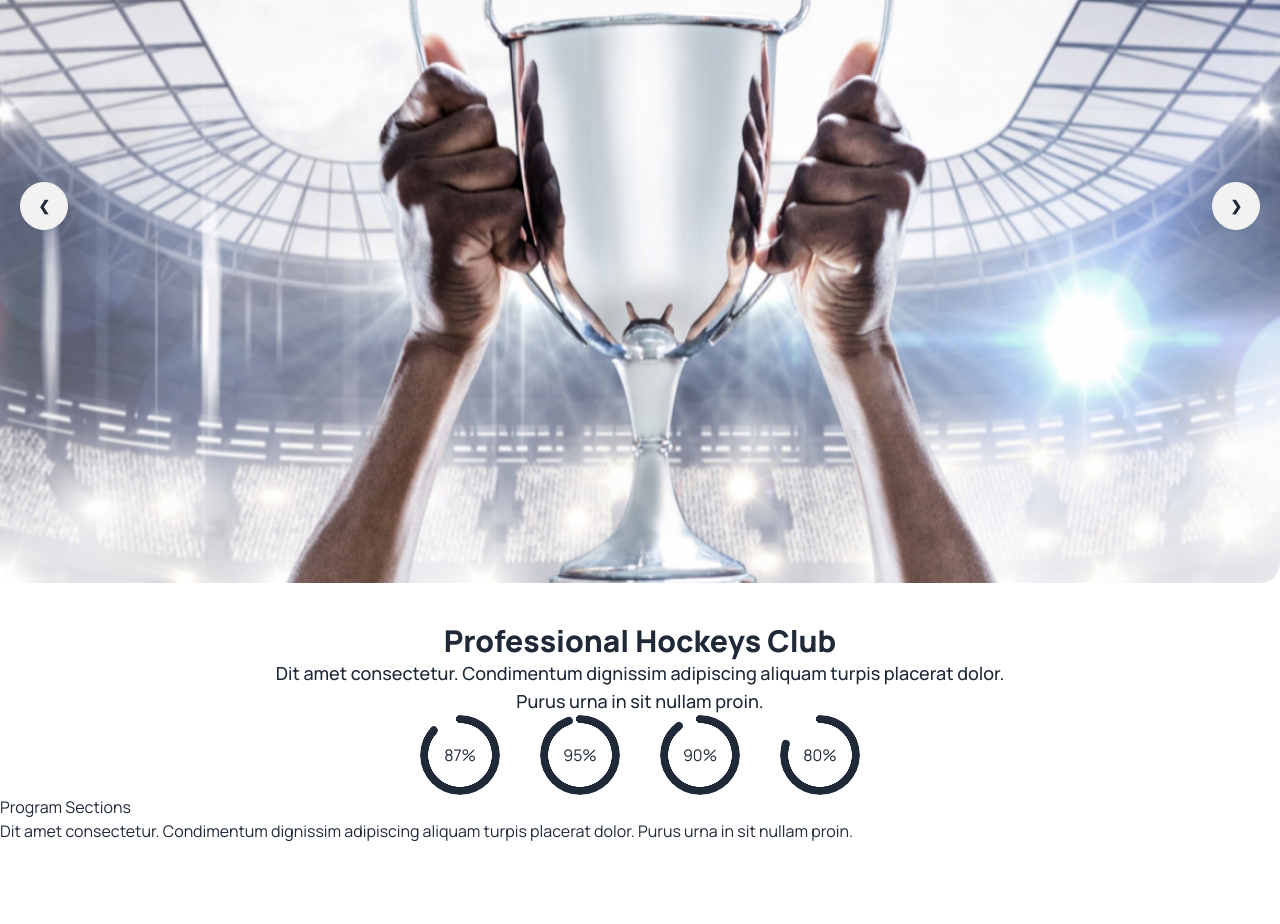
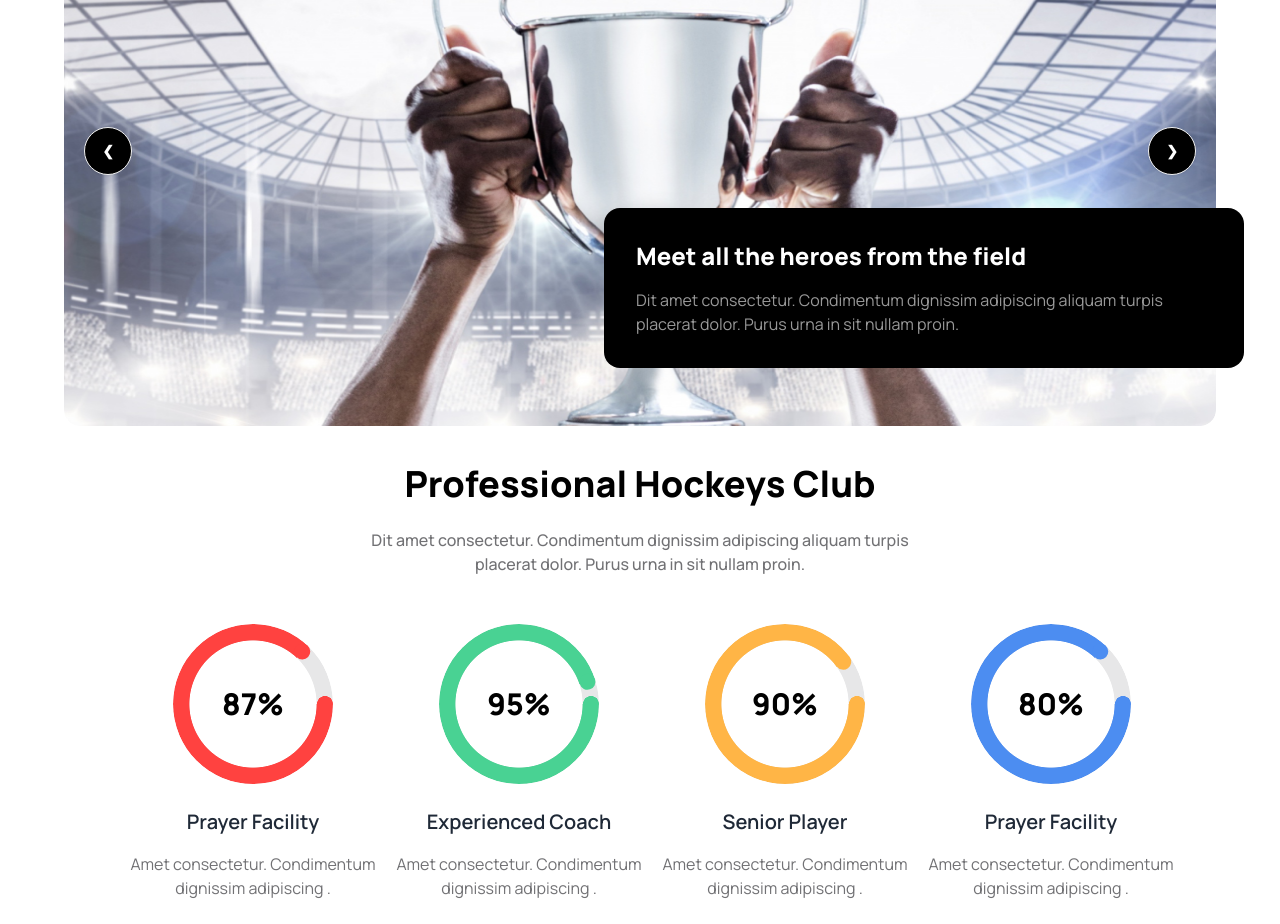
Before and after one commit to amdadulhaque78/B9A3-Hockeys, a plain HTML site: page index.html in a window 1280 px wide. Shown: the part 280-1204 px from the top of the page. Before the commit the page ends 1123 px from the top, so only its background shows below. Drawn offline with nearby package versions, Linux system fonts and the light colour scheme.

Commit message:
navbar banner and progress section added

```diff
--- a/index.html
+++ b/index.html
@@ -47,7 +47,7 @@
     </style>
   </head>
   <body class="font-manrope">
-    <header class="container mx-auto">
+    <header class="container lg:w-[90%] lg:mt-10 mt-3 mx-auto">
       <div class="navbar bg-base-100">
         <div class="navbar-start">
           <div class="dropdown">
@@ -78,7 +78,7 @@
               <li><a>Contact</a></li>
             </ul>
           </div>
-          <a class="btn btn-ghost text-3xl font-extrabold">Hockey’s</a>
+          <a class="btn btn-ghost text-2xl font-extrabold lg:text-3xl font-extrabold">Hockey’s</a>
         </div>
         <div class="navbar-center hidden lg:flex">
           <ul class="menu menu-horizontal px-1">
@@ -91,87 +91,169 @@
         </div>
         <div class="navbar-end gap-5">
           <i class="fa-solid fa-magnifying-glass"></i>
-          <a class="btn btn-primary bg-[#FF4240]">Get Ticket</a>
+          <a class="rounded-lg text-white text-xl font-bold bg-[#FF4240] px-4 py-2 lg:px-6 py-4">Get Ticket</a>
         </div>
       </div>
 
       <!-- banner section -->
-      <div class="carousel w-full my-10">
+      <div class=" carousel lg:mt-10 mt-3 w-full lg:relative">
         <div id="slide1" class="carousel-item relative w-full">
-          <img src="images/1.png" class="w-full" />
+          <img src="images/1.png" class="lg:h-[550px] rounded-2xl w-full" />
           <div
             class="absolute flex justify-between transform -translate-y-1/2 left-5 right-5 top-1/2"
           >
-            <a href="#slide4" class="btn btn-circle">❮</a>
-            <a href="#slide2" class="btn btn-circle">❯</a>
+            <a href="#slide4" class="btn  bg-black text-white btn-circle">❮</a>
+            <a href="#slide2" class="btn  bg-black text-white btn-circle">❯</a>
           </div>
         </div>
         <div id="slide2" class="carousel-item relative w-full">
-          <img src="images/2.png" class="w-full" />
+          <img src="images/2.png" class="lg:h-[550px] rounded-2xl w-full" />
           <div
             class="absolute flex justify-between transform -translate-y-1/2 left-5 right-5 top-1/2"
           >
-            <a href="#slide1" class="btn btn-circle">❮</a>
-            <a href="#slide3" class="btn btn-circle">❯</a>
+            <a href="#slide1" class="btn  bg-black text-white btn-circle">❮</a>
+            <a href="#slide3" class="btn  bg-black text-white btn-circle">❯</a>
           </div>
         </div>
         <div id="slide3" class="carousel-item relative w-full">
-          <img src="images/3.png" class="w-full" />
+          <img src="images/3.png" class="lg:h-[550px] rounded-2xl w-full" />
           <div
             class="absolute flex justify-between transform -translate-y-1/2 left-5 right-5 top-1/2"
           >
-            <a href="#slide2" class="btn btn-circle">❮</a>
-            <a href="#slide4" class="btn btn-circle">❯</a>
+            <a href="#slide2" class="btn  bg-black text-white btn-circle">❮</a>
+            <a href="#slide4" class="btn  bg-black text-white btn-circle">❯</a>
           </div>
         </div>
         <div id="slide4" class="carousel-item relative w-full">
-          <img src="images/4.png" class="w-full" />
+          <img src="images/4.png" class="lg:h-[550px] rounded-2xl w-full" />
           <div
             class="absolute flex justify-between transform -translate-y-1/2 left-5 right-5 top-1/2"
           >
-            <a href="#slide3" class="btn btn-circle">❮</a>
-            <a href="#slide1" class="btn btn-circle">❯</a>
+            <a href="#slide3" class="btn  bg-black text-white btn-circle">❮</a>
+            <a href="#slide1" class="btn  bg-black text-white btn-circle">❯</a>
           </div>
         </div>
       </div>
+      <div
+        class="h-auto lg:w-2/4 mt-4 mx-auto bg-black lg:-translate-y-[240px] lg:translate-x-[540px] rounded-2xl lg:p-8 p-4 lg:absolute"
+      >
+        <h5 class="text-white text-xl font-extrabold lg:text-2xl mb-2 lg:mb-4">
+          Meet all the heroes from the field
+        </h5>
+        <p class="text-[#ffffff99]">
+          Dit amet consectetur. Condimentum dignissim adipiscing aliquam turpis
+          placerat dolor. Purus urna in sit nullam proin.
+        </p>
+      </div>
     </header>
 
+
+
     <main class="container mx-auto">
-      <!-- professional section -->
-      <h3 class="text-3xl font-extrabold text-center">
-        Professional Hockeys Club
-      </h3>
-      <p class="text-lg font-medium text-center">
-        Dit amet consectetur. Condimentum dignissim adipiscing aliquam turpis
-        placerat dolor. <br />
-        Purus urna in sit nullam proin.
-      </p>
 
-      <!-- progress bar -->
-      <div class="flex justify-center gap-10">
-        <div class="radial-progress" style="--value: 87" role="progressbar">
-          87%
+        <h2
+          class="text-2xl text-center font-extrabold text-black mt-6 lg:text-4xl mt-8"
+        >
+          Professional Hockeys Club
+        </h2>
+        <p
+          class="text-center m-auto font-medium lg:text-base text-sm text-[#13131899] w-[300px] lg:w-[600px] mt-4 mb-6 lg:mt-6 lg:mb-8"
+        >
+          Dit amet consectetur. Condimentum dignissim adipiscing aliquam turpis
+          placerat dolor. Purus urna in sit nullam proin.
+        </p>
+
+        <!-- 87% -->
+      <div
+      class="container flex lg:flex-row flex-col lg:w-[80%] w-[90%] mt-12 mb-6 m-auto gap-4"
+    >
+      <div class="items-center text-center m-auto">
+        <div
+          class="radial-progress z-10 text-[#FF4240] relative text-3xl rotate-90 font-extrabold"
+          style="--value: 87; --size: 10rem; --thickness: 1rem"
+          role="progressbar"
+        >
+          <span class="-rotate-90" style="color: black">87%</span>
         </div>
-        <div class="radial-progress" style="--value: 95" role="progressbar">
-          95%
-        </div>
-        <div class="radial-progress" style="--value: 90" role="progressbar">
-          90%
-        </div>
-        <div class="radial-progress" style="--value: 80" role="progressbar">
-          80%
-        </div>
+        <div
+          class="radial-progress absolute -translate-x-[160px] text-[#E7E7E8]"
+          style="--value: 100; --size: 10rem; --thickness: 1rem"
+          role="progressbar"
+        ></div>
+        <h5 class="font-semibold text-xl text-[#31318] mt-6 mb-4">
+          Prayer Facility
+        </h5>
+        <p class="text-[#13131899] w-[250px] text-center m-auto">
+          Amet consectetur. Condimentum dignissim adipiscing .
+        </p>
       </div>
 
-      <!-- programme section -->
-      <div>
-        <h3>Program Sections</h3>
-      <p>
-        Dit amet consectetur. Condimentum dignissim adipiscing aliquam turpis
-        placerat dolor. Purus urna in sit nullam proin.
-      </p>
+      <!-- 95% -->
+      <div class="items-center text-center m-auto">
+        <div
+          class="radial-progress z-10 text-[#49D293] relative text-3xl rotate-90 font-extrabold"
+          style="--value: 95; --size: 10rem; --thickness: 1rem"
+          role="progressbar"
+        >
+          <span class="-rotate-90" style="color: black">95%</span>
+        </div>
+        <div
+          class="radial-progress absolute -translate-x-[160px] text-[#E7E7E8]"
+          style="--value: 100; --size: 10rem; --thickness: 1rem"
+          role="progressbar"
+        ></div>
+        <h5 class="font-semibold text-xl text-[#31318] mt-6 mb-4">
+          Experienced Coach
+        </h5>
+        <p class="text-[#13131899] w-[250px] text-center m-auto">
+          Amet consectetur. Condimentum dignissim adipiscing .
+        </p>
       </div>
 
+      <!-- 90% -->
+      <div class="items-center text-center m-auto">
+        <div
+          class="radial-progress z-10 text-[#FFB546] relative text-3xl rotate-90 font-extrabold"
+          style="--value: 90; --size: 10rem; --thickness: 1rem"
+          role="progressbar"
+        >
+          <span class="-rotate-90" style="color: black">90%</span>
+        </div>
+        <div
+          class="radial-progress absolute -translate-x-[160px] text-[#E7E7E8]"
+          style="--value: 100; --size: 10rem; --thickness: 1rem"
+          role="progressbar"
+        ></div>
+        <h5 class="font-semibold text-xl text-[#31318] mt-6 mb-4">
+          Senior Player
+        </h5>
+        <p class="text-[#13131899] w-[250px] text-center m-auto">
+          Amet consectetur. Condimentum dignissim adipiscing .
+        </p>
+      </div>
+
+      <!-- 80% -->
+      <div class="items-center text-center m-auto">
+        <div
+          class="radial-progress z-10 text-[#4C8DF1] relative text-3xl rotate-90 font-extrabold"
+          style="--value: 87; --size: 10rem; --thickness: 1rem"
+          role="progressbar"
+        >
+          <span class="-rotate-90" style="color: black">80%</span>
+        </div>
+        <div
+          class="radial-progress absolute -translate-x-[160px] text-[#E7E7E8]"
+          style="--value: 100; --size: 10rem; --thickness: 1rem"
+          role="progressbar"
+        ></div>
+        <h5 class="font-semibold text-xl text-[#31318] mt-6 mb-4">
+          Prayer Facility
+        </h5>
+        <p class="text-[#13131899] w-[250px] text-center m-auto">
+          Amet consectetur. Condimentum dignissim adipiscing .
+        </p>
+      </div>
+     </div>
     </main>
   </body>
 </html>
```
